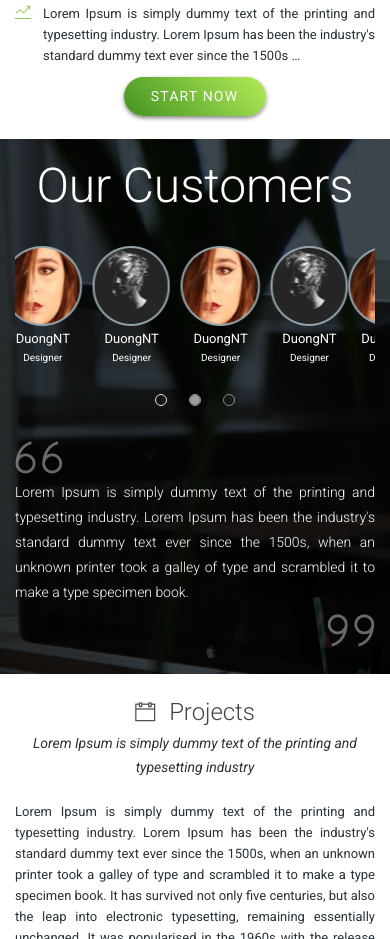
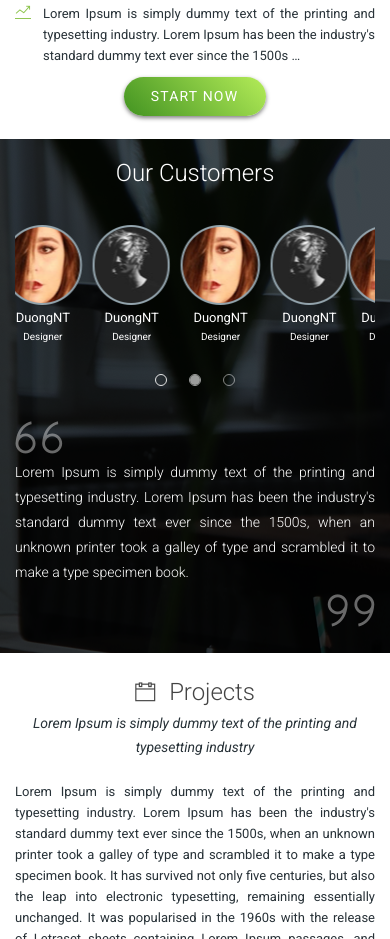
Before and after one commit to hapo-xuantt/LandingPage_responsive, a plain HTML site: page index.html in a window 390 px wide. Shown: the part 2198-3137 px from the top of the page. Drawn offline with nearby package versions, Linux system fonts and the light colour scheme.

Commit message:
font-size our customer

```diff
--- a/scss/responsive.scss
+++ b/scss/responsive.scss
@@ -279,6 +279,14 @@
         margin-bottom: 0;
     }
 
+    .our-customer {
+        h1 {
+            padding: 5.56% 0 5.34%;
+            letter-spacing: -0.05px;
+            @include font(24px, lighter);
+        }
+    }
+
     .quote {
         width: 100%;
         margin-top: 26px;
```
Also changed, not shown: scss/responsive.css, 1 other file.
